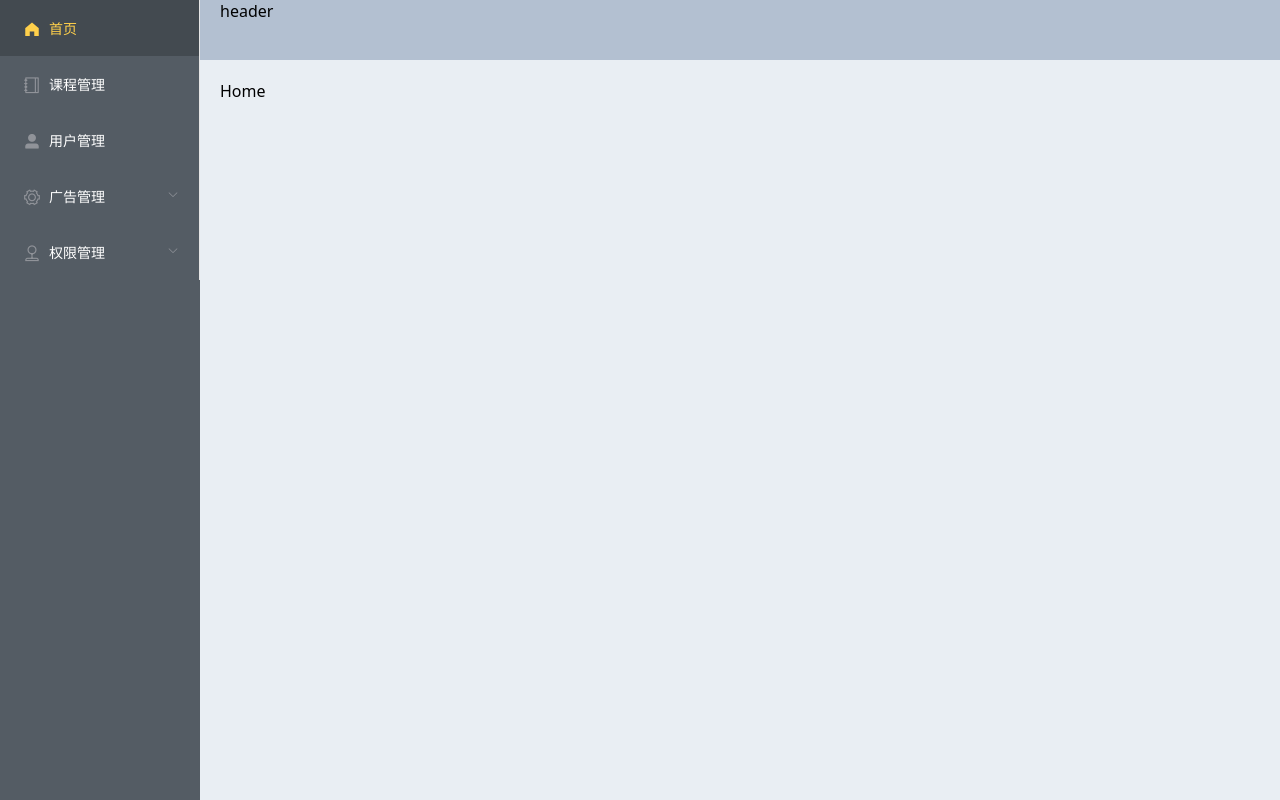
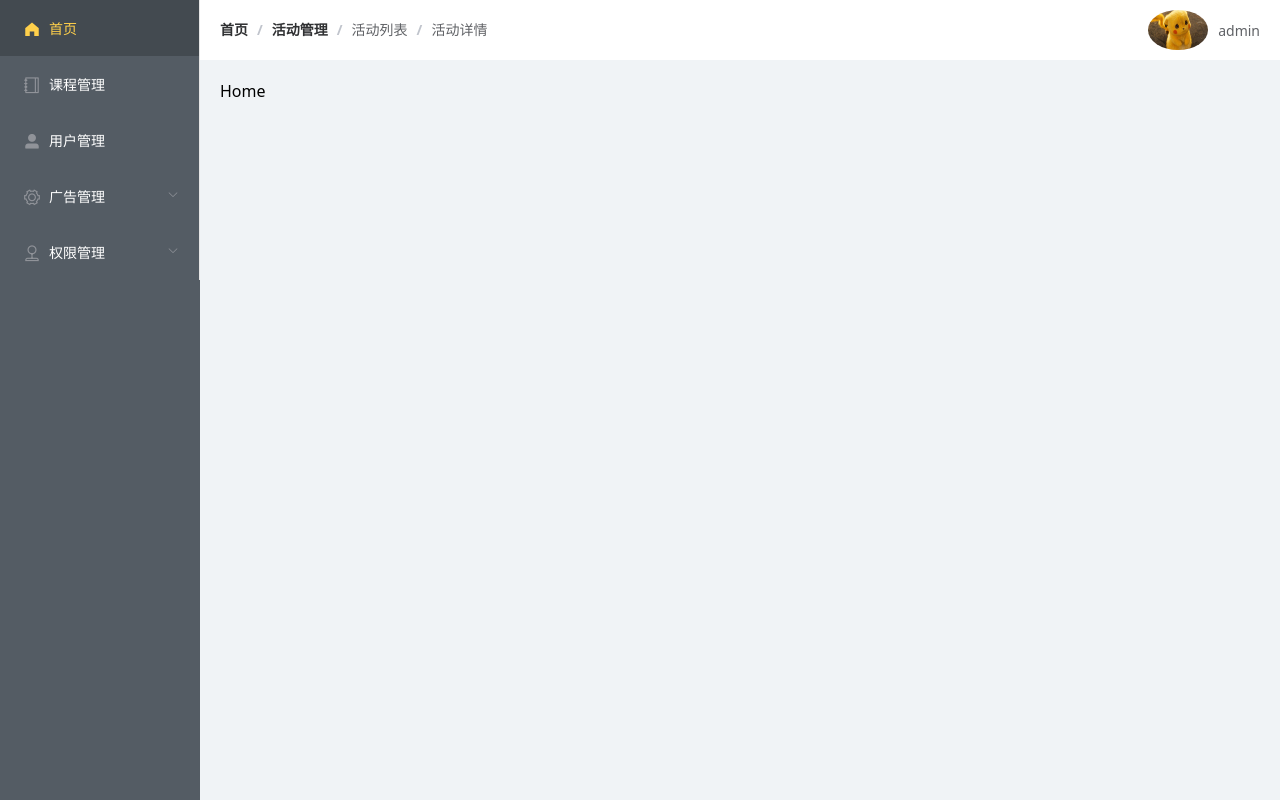
Before and after one commit to Brooker-Fang/edu-manage-ts, a Vue app: page /#/ in a window 1280 px wide. Built offline with nearby package versions, Linux system fonts and the light colour scheme.

Commit message:
aside布局，header布局

```diff
--- a/src/components/layout/components/header-layout.vue
+++ b/src/components/layout/components/header-layout.vue
@@ -1,17 +1,39 @@
 <template>
- <div>
-   header
- </div>
+  <div class="flex flex-align-center flex-space-between header">
+    <el-breadcrumb separator="/">
+      <el-breadcrumb-item :to="{ path: '/' }">首页</el-breadcrumb-item>
+      <el-breadcrumb-item><a href="/">活动管理</a></el-breadcrumb-item>
+      <el-breadcrumb-item>活动列表</el-breadcrumb-item>
+      <el-breadcrumb-item>活动详情</el-breadcrumb-item>
+    </el-breadcrumb>
+    <el-dropdown>
+      <span class="flex flex-align-center el-dropdown-link">
+        <img class="avatar" src="@/assets/avatar.jpeg" />
+        <span>admin</span>
+      </span>
+      <el-dropdown-menu slot="dropdown">
+        <el-dropdown-item>退出</el-dropdown-item>
+      </el-dropdown-menu>
+    </el-dropdown>
+  </div>
 </template>
 <script lang='ts'>
 import Vue from 'vue'
 export default Vue.extend({
   name: 'HeaderLayout',
   data () {
-    return {
-    }
+    return {}
   },
 })
 </script>
 <style lang='scss' scoped>
+.header {
+  height: 100%;
+  .avatar{
+    width: 60px;
+    height: 40px;
+    border-radius: 50%;
+    margin-right: 10px;
+  }
+}
 </style>
--- a/src/components/layout/index.vue
+++ b/src/components/layout/index.vue
@@ -37,12 +37,12 @@ export default Vue.extend({
   min-width: 980px;
 }
 .el-aside {
-  background: #d3dce6;
+  background: #ffffff;
 }
 .el-header {
-  background: #b3c0d1;
+  background: #ffffff;
 }
 .el-main {
-  background: #e9eef3;
+  background: #f0f3f6;
 }
 </style>
--- a/src/styles/index.scss
+++ b/src/styles/index.scss
@@ -68,3 +68,58 @@ $--font-path: '~element-ui/lib/theme-chalk/fonts';
     background: $--color-info;
   }
 }
+
+.flex {
+  display: flex;
+}
+.flex-column {
+  flex-direction: column;
+}
+.flex-row {
+  flex-direction: row;
+}
+.flex-space-between {
+  justify-content: space-between;
+}
+.flex-space-around {
+  justify-content: space-around;
+}
+.flex-center {
+  justify-content: center;
+}
+.flex-align-center {
+  align-items: center;
+}
+.one-line-ellipsis {
+  overflow: hidden;
+  text-overflow: ellipsis;
+  display: -webkit-box;
+  -webkit-line-clamp: 1;
+  -webkit-box-orient: vertical;
+}
+.two-line-ellipsis {
+  overflow: hidden;
+  text-overflow: ellipsis;
+  display: -webkit-box;
+  -webkit-line-clamp: 2;
+  -webkit-box-orient: vertical;
+}
+.three-line-ellipsis {
+  overflow: hidden;
+  text-overflow: ellipsis;
+  display: -webkit-box;
+  -webkit-line-clamp: 3;
+  -webkit-box-orient: vertical;
+}
+.text-right {
+  text-align: right;
+}
+.text-left {
+  text-align: left;
+}
+.text-center {
+  text-align: center;
+}
+.color999{
+  color: #999999;
+}
```
Also changed, not shown: src/assets/avatar.jpeg (added).
